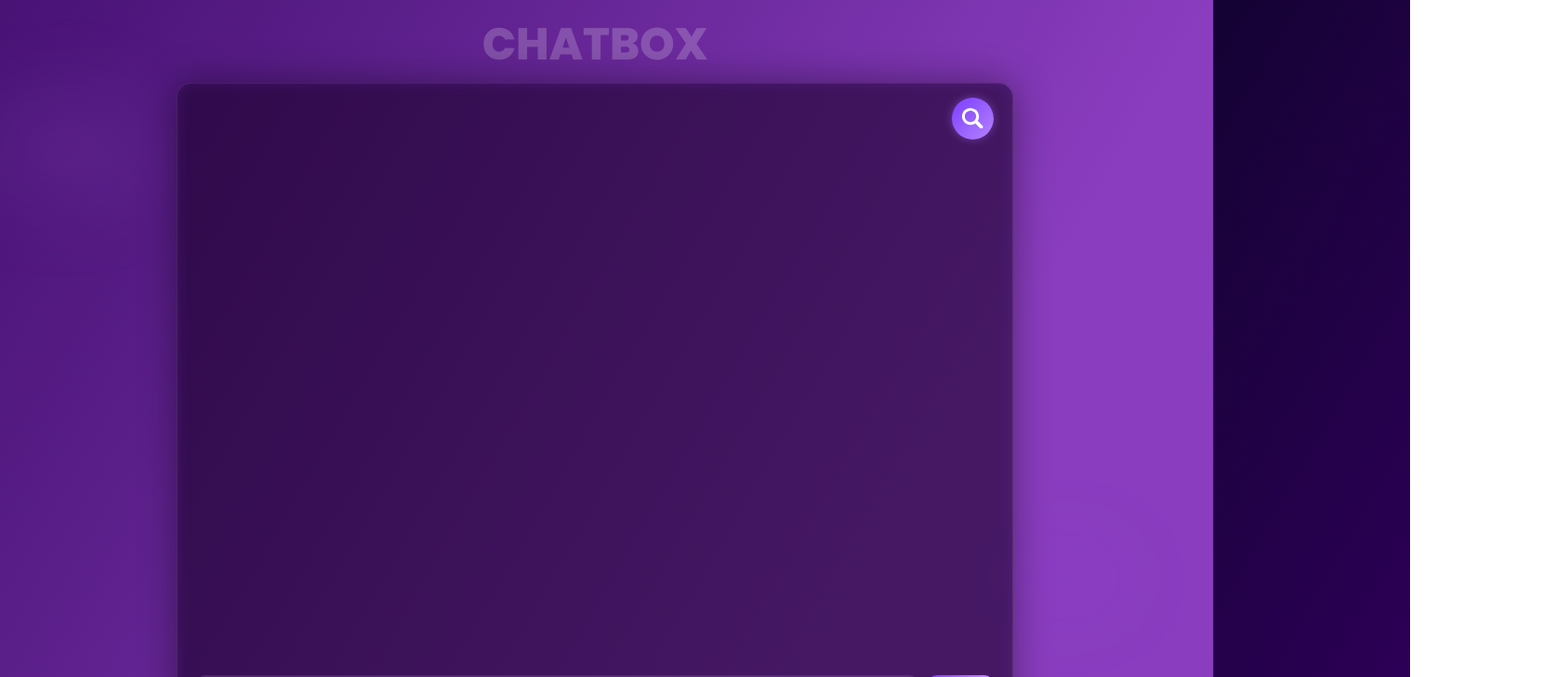
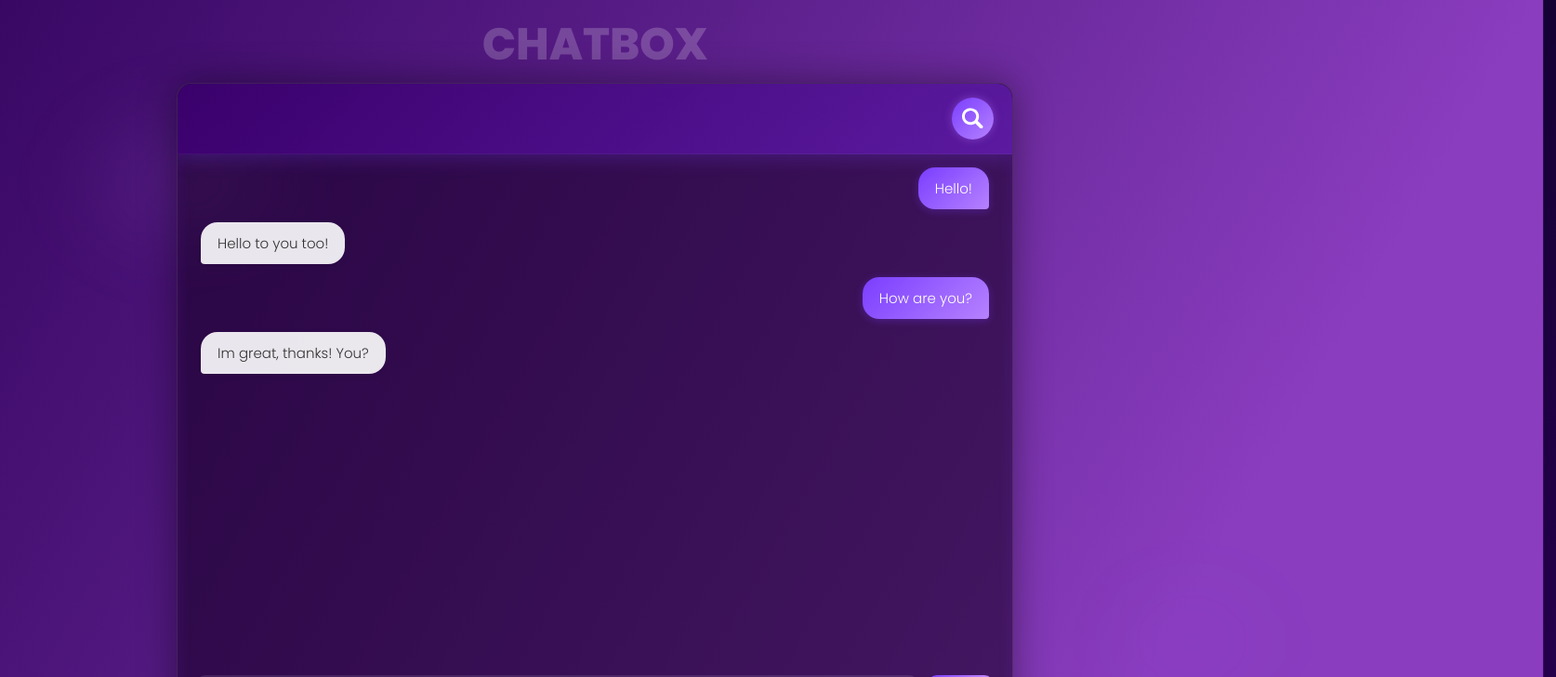
Before and after one commit to Arlan-Z/kbtu-react-chat-app, a React (Vite) app in the folder frontend/: page / in a window 1280 px wide. Shown: the top 728 px of the page at 93% size, 1674 px wide, since content can reach past the window. Built offline with nearby package versions, Linux system fonts and the light colour scheme.

Commit message:
front: added messages styles

```diff
--- a/frontend/src/components/Chat/Chat.tsx
+++ b/frontend/src/components/Chat/Chat.tsx
@@ -1,11 +1,13 @@
 import './Chat.css';
 import ChatFooter from './ChatFooter/ChatFooter';
 import ChatHeader from './ChatHeader/ChatHeader';
+import MessageBox from './MessageBox/MessageBox';
 
 export default function Chat() {
     return (
         <div className="chat-wrapper">
             <ChatHeader/>
+            <MessageBox/>
             <ChatFooter/>
         </div>
     );
--- a/frontend/src/components/Chat/ChatHeader/ChatHeader.css
+++ b/frontend/src/components/Chat/ChatHeader/ChatHeader.css
@@ -9,6 +9,11 @@
   align-items: center;
   border-radius: 16px 16px 0 0;
   z-index: 10;
+
+  background: linear-gradient(135deg, #3a006b, #5b1aa0);
+  box-shadow: 0 4px 20px rgba(122, 62, 255, 0.25);
+  backdrop-filter: blur(8px);
+  border-bottom: 1px solid rgba(255, 255, 255, 0.05);
 }
 
 .search-container {
--- a/frontend/src/components/Chat/MessageBox/MessageBox.css
+++ b/frontend/src/components/Chat/MessageBox/MessageBox.css
@@ -0,0 +1,56 @@
+.message-box-wrapper {
+  padding: 90px 25px 25px;
+  display: flex;
+  flex-direction: column;
+  gap: 14px;
+  height: 100%;
+  overflow-y: auto;
+  border-radius: 0 0 16px 16px;
+  box-shadow: inset 0 2px 6px rgba(0, 0, 0, 0.05);
+}
+
+.message {
+  max-width: 70%;
+  padding: 12px 18px;
+  border-radius: 18px;
+  font-size: 15px;
+  line-height: 1.4;
+  word-wrap: break-word;
+  animation: appear 0.3s ease;
+}
+
+.message.current {
+  align-self: flex-end;
+  background: linear-gradient(135deg, #7a3eff, #b682ff);
+  color: white;
+  border-bottom-right-radius: 4px;
+  box-shadow: 0 2px 8px rgba(122, 62, 255, 0.3);
+}
+
+.message.other {
+  align-self: flex-start;
+  background: rgba(255, 255, 255, 0.9);
+  color: #333;
+  border-bottom-left-radius: 4px;
+  box-shadow: 0 2px 6px rgba(0, 0, 0, 0.1);
+}
+
+@keyframes appear {
+  from {
+    opacity: 0;
+    transform: translateY(10px) scale(0.98);
+  }
+  to {
+    opacity: 1;
+    transform: translateY(0) scale(1);
+  }
+}
+
+.message-box-wrapper::-webkit-scrollbar {
+  width: 8px;
+}
+
+.message-box-wrapper::-webkit-scrollbar-thumb {
+  background: rgba(140, 100, 255, 0.3);
+  border-radius: 4px;
+}
--- a/frontend/src/components/Chat/MessageBox/MessageBox.tsx
+++ b/frontend/src/components/Chat/MessageBox/MessageBox.tsx
@@ -0,0 +1,12 @@
+import './MessageBox.css';
+
+export default function MessageBox() {
+    return (
+        <div className="message-box-wrapper">
+            <div className="message current">Hello!</div>
+            <div className="message other">Hello to you too!</div>
+            <div className="message current">How are you?</div>
+            <div className="message other">Im great, thanks! You?</div>
+        </div>
+    );
+}
```
